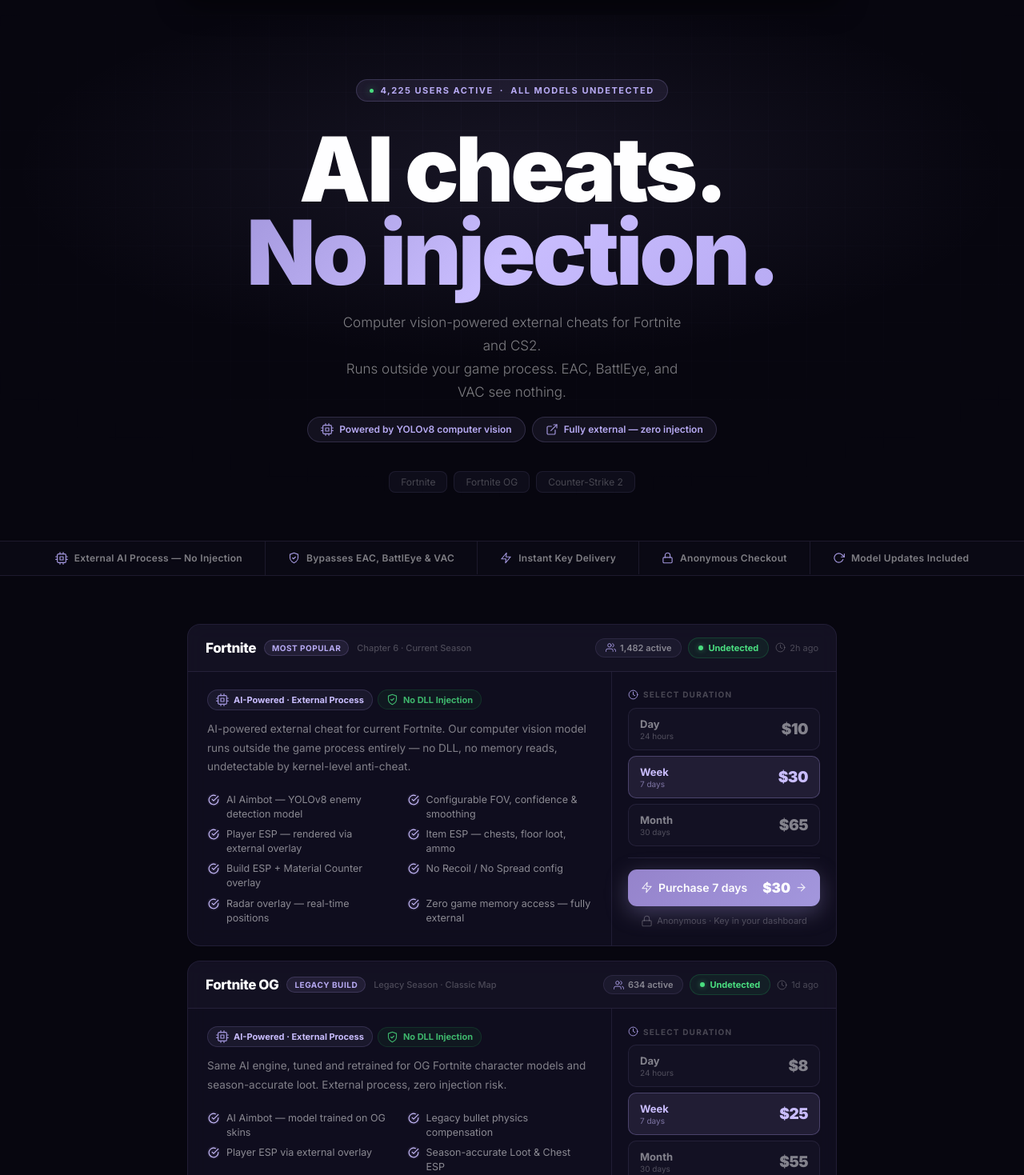
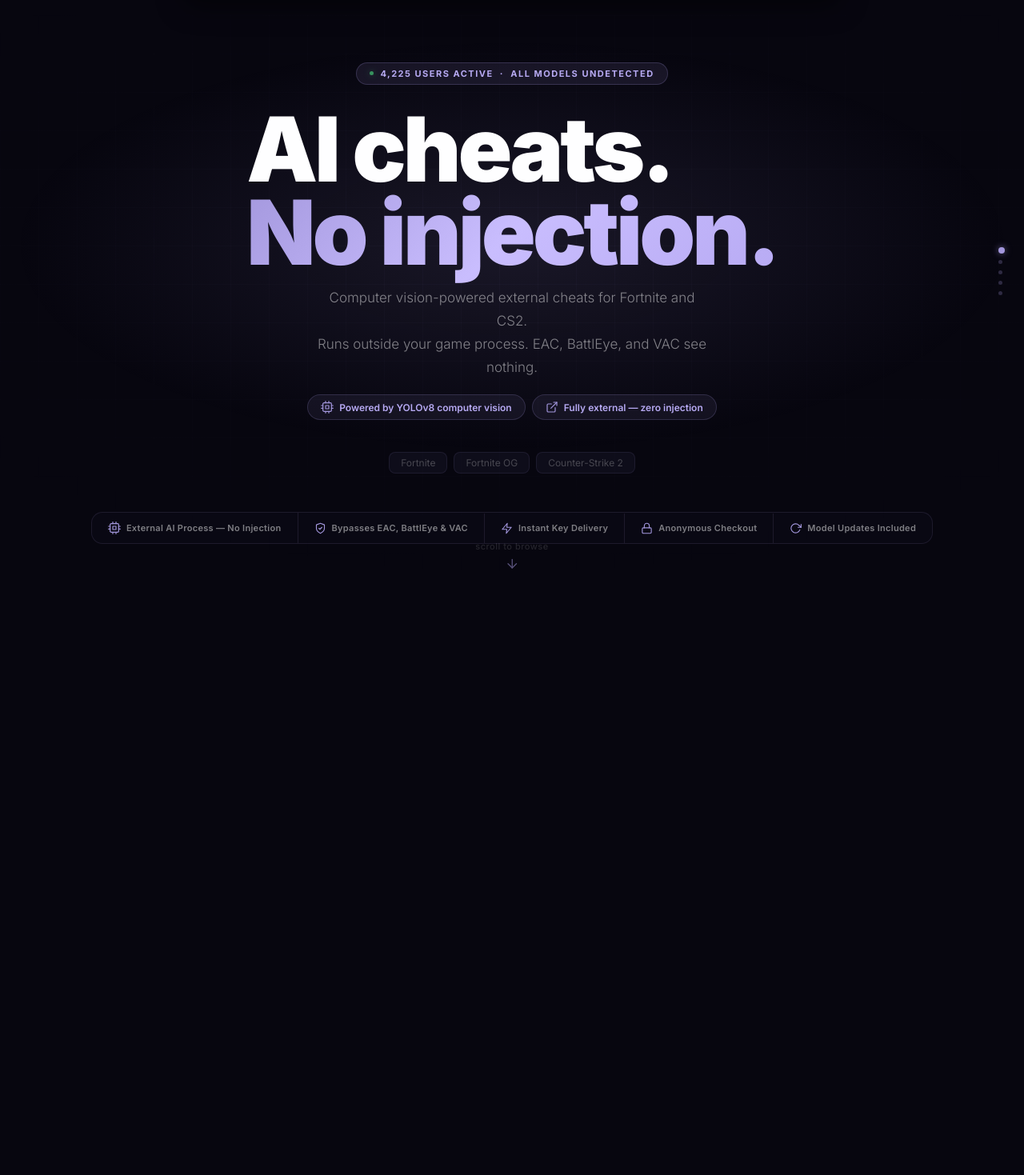
Before and after one commit to abigailleahgoldberg/biolink, a Next.js app: page /shop in a window 1280 px wide. Shown: the part 61-1530 px from the top of the page at 80% size. After the commit the page ends 800 px from the top, so only its background shows below. Built offline with nearby package versions, Linux system fonts and the light colour scheme.

Commit message:
feat: full-page scroll snap layout — hero + each product fills the screen

```diff
--- a/app/shop/page.tsx
+++ b/app/shop/page.tsx
@@ -61,14 +61,18 @@ const Icons = {
       <polyline points="12 5 19 12 12 19"/>
     </svg>
   ),
-  // Phosphor-style — eye / computer vision
+  arrowDown: (
+    <svg width="18" height="18" viewBox="0 0 24 24" fill="none" stroke="currentColor" strokeWidth="1.8" strokeLinecap="round" strokeLinejoin="round">
+      <line x1="12" y1="5" x2="12" y2="19"/>
+      <polyline points="19 12 12 19 5 12"/>
+    </svg>
+  ),
   eye: (
     <svg width="16" height="16" viewBox="0 0 24 24" fill="none" stroke="currentColor" strokeWidth="1.8" strokeLinecap="round" strokeLinejoin="round">
       <path d="M1 12s4-8 11-8 11 8 11 8-4 8-11 8-11-8-11-8z"/>
       <circle cx="12" cy="12" r="3"/>
     </svg>
   ),
-  // Lucide — cpu chip / AI inference
   cpu: (
     <svg width="16" height="16" viewBox="0 0 24 24" fill="none" stroke="currentColor" strokeWidth="1.8" strokeLinecap="round" strokeLinejoin="round">
       <rect x="4" y="4" width="16" height="16" rx="2"/>
@@ -79,7 +83,6 @@ const Icons = {
       <line x1="1" y1="9" x2="4" y2="9"/><line x1="1" y1="14" x2="4" y2="14"/>
     </svg>
   ),
-  // Heroicons — no injection / external process
   externalLink: (
     <svg width="16" height="16" viewBox="0 0 24 24" fill="none" stroke="currentColor" strokeWidth="1.8" strokeLinecap="round" strokeLinejoin="round">
       <path d="M18 13v6a2 2 0 0 1-2 2H5a2 2 0 0 1-2-2V8a2 2 0 0 1 2-2h6"/>
@@ -87,7 +90,6 @@ const Icons = {
       <line x1="10" y1="14" x2="21" y2="3"/>
     </svg>
   ),
-  // Phosphor — target / crosshair
   target: (
     <svg width="16" height="16" viewBox="0 0 24 24" fill="none" stroke="currentColor" strokeWidth="1.8" strokeLinecap="round" strokeLinejoin="round">
       <circle cx="12" cy="12" r="10"/>
@@ -95,7 +97,6 @@ const Icons = {
       <circle cx="12" cy="12" r="2"/>
     </svg>
   ),
-  // Lucide — sliders / config
   sliders: (
     <svg width="16" height="16" viewBox="0 0 24 24" fill="none" stroke="currentColor" strokeWidth="1.8" strokeLinecap="round" strokeLinejoin="round">
       <line x1="4" y1="21" x2="4" y2="14"/><line x1="4" y1="10" x2="4" y2="3"/>
@@ -237,9 +238,39 @@ const FAQ = [
   },
 ]
 
+// ─── SCROLL DOT INDICATOR ────────────────────────────────────────────────────
+function ScrollDots({ total, current }: { total: number; current: number }) {
+  return (
+    <div style={{
+      position: 'fixed', right: 24, top: '50%', transform: 'translateY(-50%)',
+      display: 'flex', flexDirection: 'column', gap: 8, zIndex: 50,
+    }}>
+      {Array.from({ length: total }).map((_, i) => (
+        <div key={i} style={{
+          width: i === current ? 8 : 5,
+          height: i === current ? 8 : 5,
+          borderRadius: '50%',
+          background: i === current ? 'var(--accent)' : 'rgba(163,151,221,0.25)',
+          boxShadow: i === current ? '0 0 8px rgba(163,151,221,0.6)' : 'none',
+          transition: 'all .25s',
+        }} />
+      ))}
+    </div>
+  )
+}
+
 export default function ShopPage() {
   const [tiers, setTiers] = useState<Record<string, number>>({ fortnite: 1, 'fortnite-og': 1, cs2: 1 })
+  const [activeSection, setActiveSection] = useState(0)
+  const totalSections = PRODUCTS.length + 2 // hero + products + faq
   const totalUsers = PRODUCTS.reduce((a, p) => a + p.users, 0)
+
+  const handleScroll = (e: React.UIEvent<HTMLElement>) => {
+    const el = e.currentTarget
+    const sectionHeight = el.clientHeight
+    const idx = Math.round(el.scrollTop / sectionHeight)
+    setActiveSection(idx)
+  }
 
   return (
     <>
@@ -262,36 +293,63 @@ export default function ShopPage() {
         </nav>
       </header>
 
-      <div style={{ minHeight: '100vh', background: 'var(--bg)', paddingTop: 80 }}>
+      {/* ── SIDE DOTS ── */}
+      <ScrollDots total={totalSections} current={activeSection} />
 
-        {/* ── HERO ── */}
-        <section style={{ textAlign: 'center', padding: '80px 24px 60px', position: 'relative', overflow: 'hidden' }}>
+      {/* ── SNAP SCROLL CONTAINER ── */}
+      <main
+        onScroll={handleScroll}
+        style={{
+          position: 'fixed',
+          top: 80,
+          left: 0,
+          right: 0,
+          bottom: 0,
+          overflowY: 'scroll',
+          scrollSnapType: 'y mandatory',
+          scrollBehavior: 'smooth',
+        }}
+      >
+
+        {/* ══ SECTION 0 — HERO ══ */}
+        <section style={{
+          height: '100%',
+          scrollSnapAlign: 'start',
+          display: 'flex',
+          flexDirection: 'column',
+          alignItems: 'center',
+          justifyContent: 'center',
+          position: 'relative',
+          overflow: 'hidden',
+          padding: '40px 24px',
+        }}>
+          {/* bg glow */}
           <div style={{
             position: 'absolute', inset: 0, pointerEvents: 'none',
-            background: 'radial-gradient(ellipse 75% 55% at 50% 30%, rgba(163,151,221,0.1) 0%, transparent 65%)',
+            background: 'radial-gradient(ellipse 75% 55% at 50% 40%, rgba(163,151,221,0.12) 0%, transparent 65%)',
           }} />
           <div style={{
             position: 'absolute', inset: 0, pointerEvents: 'none',
             backgroundImage: 'linear-gradient(rgba(163,151,221,0.035) 1px, transparent 1px), linear-gradient(90deg, rgba(163,151,221,0.035) 1px, transparent 1px)',
             backgroundSize: '48px 48px',
-            maskImage: 'radial-gradient(ellipse 70% 60% at 50% 35%, black, transparent)',
+            maskImage: 'radial-gradient(ellipse 70% 60% at 50% 40%, black, transparent)',
           }} />
 
-          <div className="landing-badge" style={{ position: 'relative', zIndex: 1, marginBottom: 32 }}>
+          <div className="landing-badge" style={{ position: 'relative', zIndex: 1, marginBottom: 28 }}>
             <span className="landing-badge-dot" style={{ background: '#4ade80', boxShadow: '0 0 8px rgba(74,222,128,0.5)' }} />
             {totalUsers.toLocaleString()} users active &nbsp;·&nbsp; all models undetected
           </div>
 
-          <h1 className="landing-h1" style={{ position: 'relative', zIndex: 1 }}>
+          <h1 className="landing-h1" style={{ position: 'relative', zIndex: 1, marginBottom: 16 }}>
             AI cheats.<br /><em>No injection.</em>
           </h1>
-          <p className="landing-p" style={{ margin: '0 auto 16px', position: 'relative', zIndex: 1 }}>
+          <p className="landing-p" style={{ margin: '0 auto 20px', position: 'relative', zIndex: 1, maxWidth: 500, textAlign: 'center' }}>
             Computer vision-powered external cheats for Fortnite and CS2.<br />
             Runs outside your game process. EAC, BattlEye, and VAC see nothing.
           </p>
 
-          {/* AI tech pill */}
-          <div style={{ display: 'flex', alignItems: 'center', justifyContent: 'center', gap: 8, marginBottom: 36, position: 'relative', zIndex: 1 }}>
+          {/* tech pills */}
+          <div style={{ display: 'flex', alignItems: 'center', justifyContent: 'center', gap: 8, marginBottom: 40, position: 'relative', zIndex: 1, flexWrap: 'wrap' }}>
             <span style={{
               display: 'inline-flex', alignItems: 'center', gap: 7,
               fontSize: 12, fontWeight: 600, color: 'var(--mid)',
@@ -312,25 +370,27 @@ export default function ShopPage() {
             </span>
           </div>
 
-          <div className="landing-examples" style={{ position: 'relative', zIndex: 1 }}>
+          {/* product jump links */}
+          <div className="landing-examples" style={{ position: 'relative', zIndex: 1, marginBottom: 48 }}>
             {PRODUCTS.map(p => (
               <a key={p.id} href={`#${p.id}`} className="landing-example">{p.game}</a>
             ))}
           </div>
-        </section>
 
-        {/* ── TRUST STRIP ── */}
+          {/* trust strip */}
           <div style={{
+            position: 'relative', zIndex: 1,
             display: 'flex', alignItems: 'center', justifyContent: 'center', flexWrap: 'wrap',
-          borderTop: '1px solid var(--border)', borderBottom: '1px solid var(--border)',
-          background: 'rgba(163,151,221,0.02)',
+            gap: 0,
+            border: '1px solid var(--border)', borderRadius: 14,
+            background: 'rgba(163,151,221,0.02)', overflow: 'hidden',
           }}>
             {TRUST.map((t, i) => (
               <div key={t.label} style={{
-              display: 'flex', alignItems: 'center', gap: 8,
-              padding: '13px 28px',
+                display: 'flex', alignItems: 'center', gap: 7,
+                padding: '11px 20px',
                 borderRight: i < TRUST.length - 1 ? '1px solid var(--border)' : 'none',
-              fontSize: 12, fontWeight: 600, color: 'var(--muted)', letterSpacing: '.3px',
+                fontSize: 11, fontWeight: 600, color: 'var(--muted)', letterSpacing: '.3px',
               }}>
                 <span style={{ color: 'var(--accent)', display: 'flex' }}>{t.icon}</span>
                 {t.label}
@@ -338,43 +398,70 @@ export default function ShopPage() {
             ))}
           </div>
 
-        {/* ── PRODUCTS ── */}
-        <section style={{ maxWidth: 860, margin: '0 auto', padding: '60px 24px 80px', display: 'flex', flexDirection: 'column', gap: 18 }}>
-          {PRODUCTS.map(p => {
+          {/* scroll hint */}
+          <div style={{
+            position: 'absolute', bottom: 28, left: '50%', transform: 'translateX(-50%)',
+            display: 'flex', flexDirection: 'column', alignItems: 'center', gap: 6,
+            color: 'var(--faint)', fontSize: 11, fontWeight: 500, letterSpacing: '.5px',
+            animation: 'fadeUpDown 2s ease-in-out infinite',
+          }}>
+            <span>scroll to browse</span>
+            <span style={{ color: 'var(--accent)', display: 'flex' }}>{Icons.arrowDown}</span>
+          </div>
+        </section>
+
+        {/* ══ PRODUCT SECTIONS ══ */}
+        {PRODUCTS.map((p, pi) => {
           const st = STATUS[p.status]
           const ti = tiers[p.id] ?? 1
           const tier = p.tiers[ti]
+          const isLast = pi === PRODUCTS.length - 1
+
           return (
-              <div key={p.id} id={p.id} className="card" style={{ padding: 0, overflow: 'hidden' }}>
+            <section
+              key={p.id}
+              id={p.id}
+              style={{
+                height: '100%',
+                scrollSnapAlign: 'start',
+                display: 'flex',
+                flexDirection: 'column',
+                justifyContent: 'center',
+                position: 'relative',
+                overflow: 'hidden',
+                padding: '0 48px',
+              }}
+            >
+              {/* ambient glow per product */}
+              <div style={{
+                position: 'absolute', inset: 0, pointerEvents: 'none',
+                background: `radial-gradient(ellipse 60% 50% at ${pi === 0 ? '30%' : pi === 1 ? '70%' : '50%'} 50%, rgba(163,151,221,0.07) 0%, transparent 65%)`,
+              }} />
 
-                {/* Header */}
               <div style={{
-                  display: 'flex', alignItems: 'center', justifyContent: 'space-between',
-                  padding: '16px 22px', borderBottom: '1px solid var(--border)',
-                  background: 'rgba(163,151,221,0.025)', flexWrap: 'wrap', gap: 10,
+                position: 'relative', zIndex: 1,
+                display: 'grid',
+                gridTemplateColumns: '1fr 320px',
+                gap: 32,
+                maxWidth: 1000,
+                margin: '0 auto',
+                width: '100%',
               }}>
-                  <div style={{ display: 'flex', alignItems: 'center', gap: 10 }}>
-                    <span style={{ fontSize: 17, fontWeight: 800, color: '#fff', letterSpacing: '-.4px' }}>{p.game}</span>
+
+                {/* ── LEFT: product info ── */}
+                <div style={{ display: 'flex', flexDirection: 'column', justifyContent: 'center' }}>
+
+                  {/* top meta row */}
+                  <div style={{ display: 'flex', alignItems: 'center', gap: 10, marginBottom: 14, flexWrap: 'wrap' }}>
                     <span style={{
                       fontSize: 10, fontWeight: 700, letterSpacing: '.5px', textTransform: 'uppercase',
                       color: 'var(--mid)', background: 'rgba(163,151,221,0.1)',
                       border: '1px solid rgba(163,151,221,0.2)', padding: '3px 9px', borderRadius: 100,
                     }}>{p.badge}</span>
-                    <span style={{ fontSize: 11, color: 'var(--faint)', fontWeight: 500 }}>{p.season}</span>
-                  </div>
-                  <div style={{ display: 'flex', alignItems: 'center', gap: 8, flexWrap: 'wrap' }}>
-                    <span style={{
-                      display: 'inline-flex', alignItems: 'center', gap: 5,
-                      fontSize: 11, fontWeight: 600, color: 'var(--muted)',
-                      background: 'rgba(163,151,221,0.06)', border: '1px solid var(--border)',
-                      padding: '4px 12px', borderRadius: 100,
-                    }}>
-                      <span style={{ color: 'var(--accent)', display: 'flex' }}>{Icons.users}</span>
-                      {p.users.toLocaleString()} active
-                    </span>
+                    <span style={{ fontSize: 12, color: 'var(--faint)', fontWeight: 500 }}>{p.season}</span>
                     <span style={{
                       display: 'inline-flex', alignItems: 'center', gap: 6,
-                      fontSize: 11, fontWeight: 700, padding: '5px 12px', borderRadius: 100,
+                      fontSize: 11, fontWeight: 700, padding: '4px 12px', borderRadius: 100,
                       color: st.color, background: st.bg, border: `1px solid ${st.border}`,
                     }}>
                       <span style={{
@@ -384,19 +471,27 @@ export default function ShopPage() {
                       {st.label}
                     </span>
                     <span style={{ display: 'inline-flex', alignItems: 'center', gap: 5, fontSize: 11, color: 'var(--faint)' }}>
+                      <span style={{ display: 'flex' }}>{Icons.users}</span>
+                      {p.users.toLocaleString()} active
+                    </span>
+                    <span style={{ display: 'inline-flex', alignItems: 'center', gap: 5, fontSize: 11, color: 'var(--faint)' }}>
                       <span style={{ display: 'flex' }}>{Icons.clock}</span>
-                      {p.updated}
+                      updated {p.updated}
                     </span>
                   </div>
-                </div>
 
-                {/* Body */}
-                <div style={{ display: 'grid', gridTemplateColumns: '1fr 280px' }}>
+                  {/* big game name */}
+                  <h2 style={{
+                    fontSize: 'clamp(42px, 6vw, 72px)',
+                    fontWeight: 900,
+                    letterSpacing: '-2px',
+                    color: '#fff',
+                    lineHeight: 1,
+                    marginBottom: 18,
+                  }}>{p.game}</h2>
 
-                  {/* Left */}
-                  <div style={{ padding: '22px 24px', borderRight: '1px solid var(--border)' }}>
-                    {/* AI badge inline */}
-                    <div style={{ display: 'flex', alignItems: 'center', gap: 6, marginBottom: 12 }}>
+                  {/* AI badges */}
+                  <div style={{ display: 'flex', alignItems: 'center', gap: 8, marginBottom: 16, flexWrap: 'wrap' }}>
                     <span style={{
                       display: 'inline-flex', alignItems: 'center', gap: 6,
                       fontSize: 11, fontWeight: 700, color: 'var(--light)',
@@ -417,8 +512,10 @@ export default function ShopPage() {
                     </span>
                   </div>
 
-                    <p style={{ fontSize: 13.5, color: 'var(--muted)', lineHeight: 1.75, marginBottom: 20 }}>{p.desc}</p>
-                    <div style={{ display: 'grid', gridTemplateColumns: '1fr 1fr', gap: '7px 18px' }}>
+                  <p style={{ fontSize: 14, color: 'var(--muted)', lineHeight: 1.75, marginBottom: 24, maxWidth: 520 }}>{p.desc}</p>
+
+                  {/* features grid */}
+                  <div style={{ display: 'grid', gridTemplateColumns: '1fr 1fr', gap: '8px 24px' }}>
                     {p.features.map(f => (
                       <div key={f} style={{
                         display: 'flex', alignItems: 'flex-start', gap: 8,
@@ -437,24 +534,24 @@ export default function ShopPage() {
                   </div>
                 </div>
 
-                  {/* Right */}
-                  <div style={{ padding: '22px 20px', display: 'flex', flexDirection: 'column', gap: 0 }}>
+                {/* ── RIGHT: purchase panel ── */}
+                <div className="card" style={{ padding: '28px 22px', display: 'flex', flexDirection: 'column', gap: 0 }}>
                   <span style={{
                     fontSize: 10, fontWeight: 700, letterSpacing: '1.2px', textTransform: 'uppercase',
-                      color: 'var(--faint)', marginBottom: 10,
+                    color: 'var(--faint)', marginBottom: 12,
                     display: 'flex', alignItems: 'center', gap: 6,
                   }}>
                     <span style={{ color: 'var(--accent)', display: 'flex' }}>{Icons.clock}</span>
                     Select Duration
                   </span>
 
-                    <div style={{ display: 'flex', flexDirection: 'column', gap: 7, marginBottom: 14 }}>
+                  <div style={{ display: 'flex', flexDirection: 'column', gap: 8, marginBottom: 16 }}>
                     {p.tiers.map((t, i) => (
                       <button key={t.label}
                         onClick={() => setTiers(s => ({ ...s, [p.id]: i }))}
                         style={{
                           display: 'flex', alignItems: 'center', justifyContent: 'space-between',
-                            padding: '11px 14px', borderRadius: 10, cursor: 'pointer',
+                          padding: '12px 16px', borderRadius: 10, cursor: 'pointer',
                           background: ti === i ? 'rgba(163,151,221,0.12)' : 'rgba(163,151,221,0.03)',
                           border: ti === i ? '1px solid rgba(163,151,221,0.32)' : '1px solid var(--border)',
                           color: ti === i ? 'var(--light)' : 'var(--muted)',
@@ -465,47 +562,67 @@ export default function ShopPage() {
                           <span style={{ fontSize: 13, fontWeight: 700 }}>{t.label}</span>
                           <span style={{ fontSize: 10, opacity: .55 }}>{t.sub}</span>
                         </div>
-                          <span style={{ fontSize: 19, fontWeight: 900, letterSpacing: '-.5px' }}>{t.price}</span>
+                        <span style={{ fontSize: 20, fontWeight: 900, letterSpacing: '-.5px' }}>{t.price}</span>
                       </button>
                     ))}
                   </div>
 
-                    <div style={{ height: 1, background: 'var(--border)', marginBottom: 14 }} />
+                  <div style={{ height: 1, background: 'var(--border)', marginBottom: 16 }} />
 
                   <button
                     className="btn btn-primary btn-full"
-                      style={{ padding: '13px 16px', fontSize: 14, borderRadius: 11, justifyContent: 'space-between', display: 'flex', alignItems: 'center' }}
+                    style={{ padding: '14px 16px', fontSize: 14, borderRadius: 11, justifyContent: 'space-between', display: 'flex', alignItems: 'center' }}
                   >
                     <span style={{ display: 'flex', alignItems: 'center', gap: 7 }}>
                       <span style={{ display: 'flex', opacity: .9 }}>{Icons.zap}</span>
                       Purchase {tier.sub}
                     </span>
                     <span style={{ display: 'flex', alignItems: 'center', gap: 6 }}>
-                        <strong style={{ fontSize: 17, fontWeight: 900 }}>{tier.price}</strong>
+                      <strong style={{ fontSize: 18, fontWeight: 900 }}>{tier.price}</strong>
                       <span style={{ display: 'flex', opacity: .8 }}>{Icons.arrowRight}</span>
                     </span>
                   </button>
 
                   <p style={{
                     display: 'flex', alignItems: 'center', justifyContent: 'center', gap: 5,
-                      fontSize: 11, color: 'var(--faint)', marginTop: 10, lineHeight: 1.6,
+                    fontSize: 11, color: 'var(--faint)', marginTop: 12, lineHeight: 1.6,
                   }}>
                     <span style={{ display: 'flex' }}>{Icons.lock}</span>
                     Anonymous · Key in your dashboard
                   </p>
                 </div>
               </div>
+
+              {/* scroll hint */}
+              <div style={{
+                position: 'absolute', bottom: 24, left: '50%', transform: 'translateX(-50%)',
+                display: 'flex', flexDirection: 'column', alignItems: 'center', gap: 5,
+                color: 'var(--faint)', fontSize: 10, fontWeight: 500, letterSpacing: '.5px',
+                animation: 'fadeUpDown 2s ease-in-out infinite',
+              }}>
+                <span>{isLast ? 'scroll for FAQ' : 'next product'}</span>
+                <span style={{ color: 'var(--accent)', display: 'flex' }}>{Icons.arrowDown}</span>
               </div>
+            </section>
           )
         })}
-        </section>
 
-        {/* ── FAQ ── */}
-        <section style={{ maxWidth: 860, margin: '0 auto', padding: '0 24px 80px' }}>
-          <h2 style={{ fontSize: 20, fontWeight: 800, letterSpacing: '-.5px', color: '#fff', marginBottom: 18 }}>
+        {/* ══ SECTION LAST — FAQ + FOOTER ══ */}
+        <section style={{
+          height: '100%',
+          scrollSnapAlign: 'start',
+          display: 'flex',
+          flexDirection: 'column',
+          justifyContent: 'center',
+          position: 'relative',
+          overflow: 'hidden',
+          padding: '0 48px',
+        }}>
+          <div style={{ maxWidth: 860, margin: '0 auto', width: '100%' }}>
+            <h2 style={{ fontSize: 28, fontWeight: 800, letterSpacing: '-.5px', color: '#fff', marginBottom: 24 }}>
               Common questions
             </h2>
-          <div style={{ display: 'grid', gridTemplateColumns: '1fr 1fr', gap: 14 }}>
+            <div style={{ display: 'grid', gridTemplateColumns: '1fr 1fr', gap: 14, marginBottom: 48 }}>
               {FAQ.map(f => (
                 <div key={f.q} className="card" style={{ padding: '20px 22px' }}>
                   <div style={{ display: 'flex', alignItems: 'center', gap: 9, marginBottom: 10 }}>
@@ -516,11 +633,10 @@ export default function ShopPage() {
                 </div>
               ))}
             </div>
-        </section>
 
-        {/* ── FOOTER ── */}
-        <footer style={{
-          borderTop: '1px solid var(--border)', padding: '28px 40px',
+            {/* footer inline */}
+            <div style={{
+              borderTop: '1px solid var(--border)', paddingTop: 24,
               display: 'flex', alignItems: 'center', justifyContent: 'space-between',
               gap: 16, flexWrap: 'wrap',
             }}>
@@ -537,9 +653,18 @@ export default function ShopPage() {
                 <Link href="/login" style={{ fontSize: 13, color: 'var(--faint)', textDecoration: 'none' }}>Sign in</Link>
               </div>
               <span style={{ fontSize: 12, color: 'var(--faint)' }}>© 2025 fentanyl.best</span>
-        </footer>
+            </div>
+          </div>
+        </section>
 
-      </div>
+      </main>
+
+      <style>{`
+        @keyframes fadeUpDown {
+          0%, 100% { opacity: .3; transform: translateX(-50%) translateY(0); }
+          50%       { opacity: .7; transform: translateX(-50%) translateY(5px); }
+        }
+      `}</style>
     </>
   )
 }
```
Lines whose indentation alone changed are shown as unchanged.
